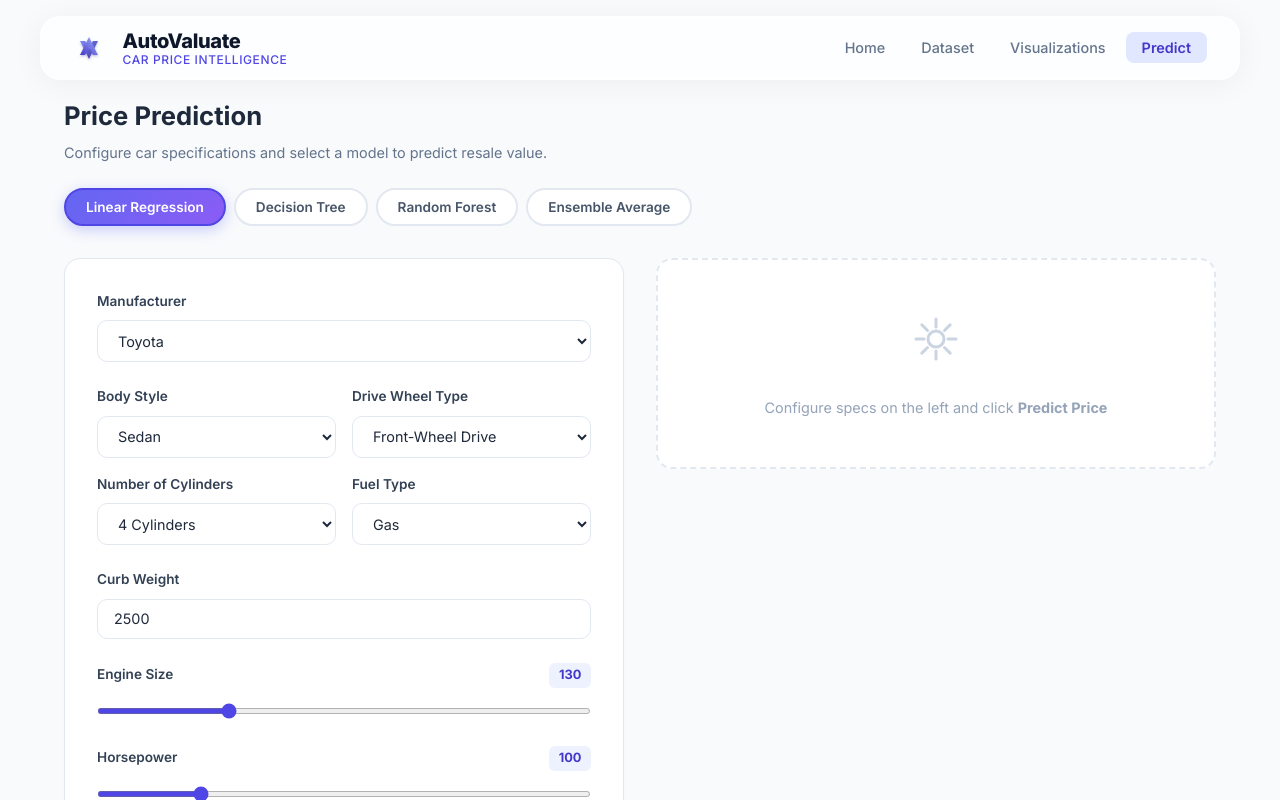
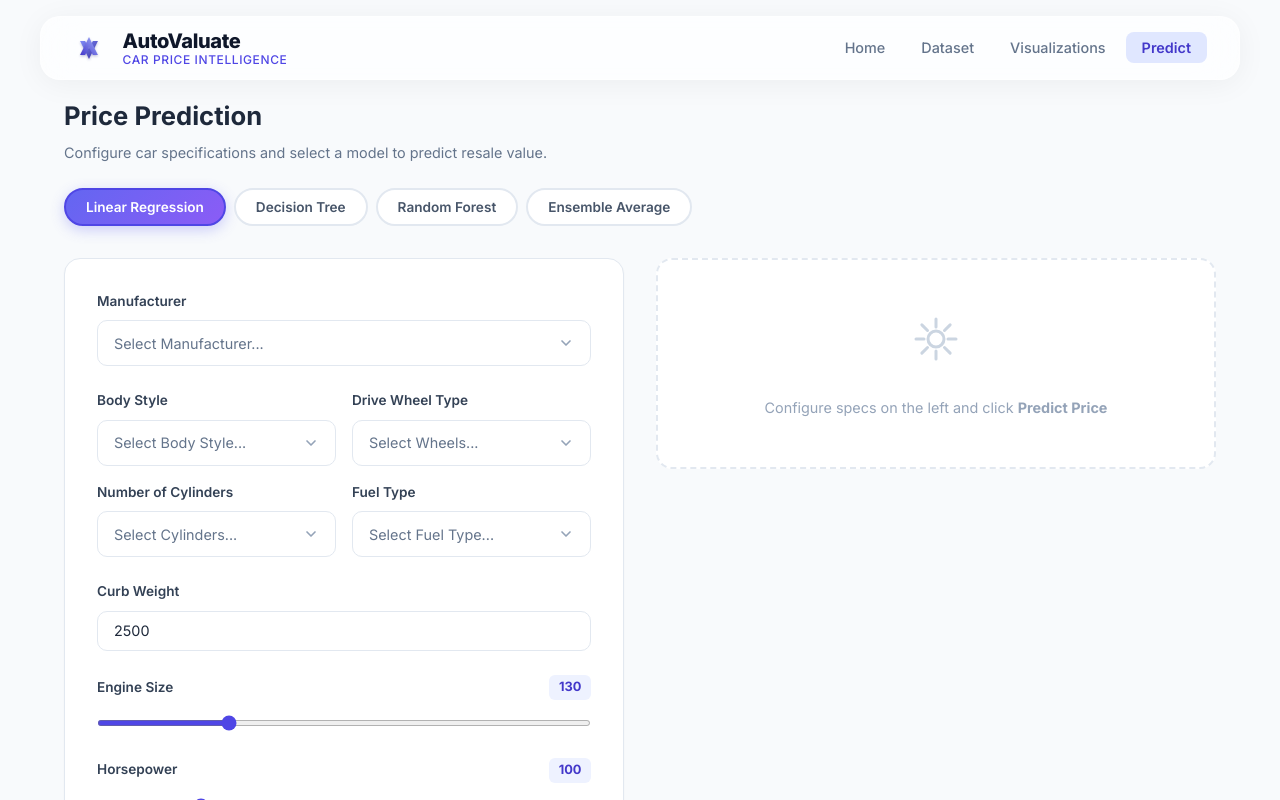
Before and after one commit to gopikrish1/Car-Price-Prediction, a React (Vite) app in the folder frontend/: page /predict in a window 1280 px wide. Shown: the top 800 px of the page. Built offline with nearby package versions, Linux system fonts and the light colour scheme.

Commit message:
feat: Implement initial frontend structure including global styles, a prediction page, and a custom select component.

```diff
--- /dev/null
+++ b/frontend/src/components/CustomSelect.jsx
@@ -0,0 +1,53 @@
+import { useState, useRef, useEffect } from "react";
+
+export default function CustomSelect({ value, onChange, options, id, placeholder = "Select...", error }) {
+  const [isOpen, setIsOpen] = useState(false);
+  const dropdownRef = useRef(null);
+
+  const selectedOption = options.find((opt) => opt.value === value);
+
+  useEffect(() => {
+    const handleClickOutside = (event) => {
+      if (dropdownRef.current && !dropdownRef.current.contains(event.target)) {
+        setIsOpen(false);
+      }
+    };
+    document.addEventListener("mousedown", handleClickOutside);
+    return () => document.removeEventListener("mousedown", handleClickOutside);
+  }, []);
+
+  return (
+    <div className="custom-select-container" ref={dropdownRef} id={id}>
+      <div
+        className={`custom-select-control ${isOpen ? "open" : ""}`}
+        onClick={() => setIsOpen(!isOpen)}
+        style={error ? { borderColor: 'var(--danger)' } : {}}
+      >
+        <span className="custom-select-value" style={{ color: selectedOption ? 'inherit' : 'var(--gray-500)' }}>
+          {selectedOption ? selectedOption.label : placeholder}
+        </span>
+        <span className={`custom-select-arrow ${isOpen ? "open" : ""}`}>
+          <svg width="16" height="16" viewBox="0 0 24 24" fill="none" stroke="currentColor" strokeWidth="2.5" strokeLinecap="round" strokeLinejoin="round">
+            <polyline points="6 9 12 15 18 9"></polyline>
+          </svg>
+        </span>
+      </div>
+      {isOpen && (
+        <div className="custom-select-menu">
+          {options.map((opt) => (
+            <div
+              key={opt.value}
+              className={`custom-select-option ${opt.value === value ? "selected" : ""}`}
+              onClick={() => {
+                onChange(opt.value);
+                setIsOpen(false);
+              }}
+            >
+              {opt.label}
+            </div>
+          ))}
+        </div>
+      )}
+    </div>
+  );
+}
--- a/frontend/src/index.css
+++ b/frontend/src/index.css
@@ -787,6 +787,79 @@ body {
   box-shadow: 0 0 0 3px var(--primary-100);
 }
 
+/* ─────────────────────────────────────────────
+   CUSTOM SELECT (replaces native <select>)
+   ───────────────────────────────────────────── */
+.custom-select-container {
+  position: relative;
+  width: 100%;
+}
+.custom-select-control {
+  display: flex;
+  align-items: center;
+  justify-content: space-between;
+  width: 100%;
+  padding: 0.65rem 1rem;
+  border: 1px solid var(--gray-200);
+  border-radius: 10px;
+  font-size: 0.9rem;
+  font-family: var(--font);
+  color: var(--gray-800);
+  background: #fff;
+  cursor: pointer;
+  transition: all 0.2s;
+  user-select: none;
+}
+.custom-select-control:hover {
+  border-color: var(--primary-300);
+}
+.custom-select-control.open {
+  border-color: var(--primary-400);
+  box-shadow: 0 0 0 3px var(--primary-100);
+}
+.custom-select-arrow {
+  color: var(--gray-400);
+  display: flex;
+  transition: transform 0.2s cubic-bezier(0.175, 0.885, 0.32, 1.275);
+}
+.custom-select-arrow.open {
+  transform: rotate(180deg);
+  color: var(--primary-600);
+}
+.custom-select-menu {
+  position: absolute;
+  top: calc(100% + 6px);
+  left: 0;
+  right: 0;
+  background: #fff;
+  border: 1px solid var(--gray-200);
+  border-radius: 10px;
+  box-shadow: var(--shadow-xl);
+  max-height: 240px;
+  overflow-y: auto;
+  z-index: 150;
+  padding: 0.4rem;
+  animation: slideDown 0.2s ease;
+}
+.custom-select-option {
+  padding: 0.6rem 0.8rem;
+  font-size: 0.9rem;
+  font-weight: 500;
+  color: var(--gray-700);
+  border-radius: 6px;
+  cursor: pointer;
+  transition: all 0.15s;
+}
+.custom-select-option:hover {
+  background: var(--primary-50);
+  color: var(--primary-700);
+}
+.custom-select-option.selected {
+  background: var(--primary-100);
+  color: var(--primary-800);
+  font-weight: 700;
+}
+
 .form-actions {
   display: flex;
   gap: 0.75rem;
--- a/frontend/src/pages/Predict.jsx
+++ b/frontend/src/pages/Predict.jsx
@@ -2,6 +2,7 @@ import { useState } from "react";
 import api from "../api/axios";
 import Spinner from "../components/Spinner";
 import ErrorBanner from "../components/ErrorBanner";
+import CustomSelect from "../components/CustomSelect";
 
 const MAKE_OPTIONS = [
   { label: "Alfa Romeo", value: 0 },
@@ -35,16 +36,45 @@ const MODEL_OPTIONS = [
   { key: "ensemble", label: "Ensemble Average" },
 ];
 
+const BODY_STYLE_OPTIONS = [
+  { label: "Sedan", value: 0 },
+  { label: "Hatchback", value: 1 },
+  { label: "Wagon", value: 2 },
+  { label: "Hardtop", value: 3 },
+  { label: "Convertible", value: 4 },
+];
+
+const DRIVE_WHEEL_OPTIONS = [
+  { label: "Front-Wheel Drive", value: 0 },
+  { label: "Rear-Wheel Drive", value: 1 },
+  { label: "All-Wheel Drive", value: 2 },
+];
+
+const CYLINDER_OPTIONS = [
+  { label: "2 Cylinders", value: 2 },
+  { label: "3 Cylinders", value: 3 },
+  { label: "4 Cylinders", value: 4 },
+  { label: "5 Cylinders", value: 5 },
+  { label: "6 Cylinders", value: 6 },
+  { label: "8 Cylinders", value: 8 },
+  { label: "12 Cylinders", value: 12 },
+];
+
+const FUEL_TYPE_OPTIONS = [
+  { label: "Gas", value: 0 },
+  { label: "Diesel", value: 1 },
+];
+
 const DEFAULTS = {
   engine_size: 130,
   horsepower: 100,
   width: 66,
   curb_weight: 2500,
-  drive_wheels: 0,
-  fuel_type: 0,
-  make: 19, // Toyota
-  body_style: 0, // Sedan
-  num_of_cylinders: 4,
+  drive_wheels: "",
+  fuel_type: "",
+  make: "",
+  body_style: "",
+  num_of_cylinders: "",
   city_mpg: 25,
   highway_mpg: 30,
 };
@@ -52,6 +82,7 @@ const DEFAULTS = {
 export default function Predict() {
   const [model, setModel] = useState("linear_regression");
   const [form, setForm] = useState({ ...DEFAULTS });
+  const [fieldErrors, setFieldErrors] = useState({});
   const [loading, setLoading] = useState(false);
   const [error, setError] = useState("");
   const [result, setResult] = useState(null);
@@ -60,8 +91,25 @@ export default function Predict() {
     setForm((prev) => ({ ...prev, [key]: value }));
 
   const handlePredict = async () => {
-    if (form.city_mpg === "" || form.highway_mpg === "") {
-      setError("Please enter both City and Highway MPG values.");
+    const errors = {};
+    if (form.make === "") errors.make = "Please select a manufacturer.";
+    if (form.body_style === "") errors.body_style = "Please select a body style.";
+    if (form.drive_wheels === "") errors.drive_wheels = "Please select a drive wheel type.";
+    if (form.num_of_cylinders === "") errors.num_of_cylinders = "Please select the number of cylinders.";
+    if (form.fuel_type === "") errors.fuel_type = "Please select a fuel type.";
+
+    if (form.curb_weight === "" || form.curb_weight < 1500 || form.curb_weight > 4500) {
+      errors.curb_weight = "Must be between 1500 and 4500.";
+    }
+    if (form.city_mpg === "" || form.city_mpg < 10 || form.city_mpg > 60) {
+      errors.city_mpg = "Must be between 10 and 60.";
+    }
+    if (form.highway_mpg === "" || form.highway_mpg < 10 || form.highway_mpg > 60) {
+      errors.highway_mpg = "Must be between 10 and 60.";
+    }
+
+    setFieldErrors(errors);
+    if (Object.keys(errors).length > 0) {
       return;
     }
 
@@ -72,9 +120,14 @@ export default function Predict() {
       const res = await api.post("/predict/", { ...form, model_name: model });
       setResult(res.data);
     } catch (err) {
-      setError(
-        err.response?.data?.detail || err.message || "Prediction failed"
-      );
+      const detail = err.response?.data?.detail;
+      let errorMsg = err.message || "Prediction failed";
+      if (Array.isArray(detail)) {
+        errorMsg = detail.map(d => `${d.loc[d.loc.length - 1]}: ${d.msg}`).join(". ");
+      } else if (typeof detail === "string") {
+        errorMsg = detail;
+      }
+      setError(errorMsg);
     } finally {
       setLoading(false);
     }
@@ -85,6 +138,7 @@ export default function Predict() {
     setModel("linear_regression");
     setResult(null);
     setError("");
+    setFieldErrors({});
   };
 
   return (
@@ -123,51 +177,47 @@ export default function Predict() {
 
       <div className="predict-layout">
         {/* ── Form Card ── */}
-        <div className="form-card" id="predict-form">
+        <form className="form-card" id="predict-form" noValidate onSubmit={(e) => { e.preventDefault(); handlePredict(); }}>
           {/* Manufacturer dropdown */}
           <div className="form-group">
             <label>Manufacturer</label>
-            <select
+            <CustomSelect
+              id="input-make"
               value={form.make}
-              onChange={(e) => update("make", +e.target.value)}
-              id="input-make"
-            >
-              {MAKE_OPTIONS.map((m) => (
-                <option key={m.value} value={m.value}>
-                  {m.label}
-                </option>
-              ))}
-            </select>
+              onChange={(val) => update("make", val)}
+              options={MAKE_OPTIONS}
+              placeholder="Select Manufacturer..."
+              error={!!fieldErrors.make}
+            />
+            {fieldErrors.make && <span style={{ color: 'var(--danger)', fontSize: '0.8rem', marginTop: '0.4rem', display: 'block' }}>{fieldErrors.make}</span>}
           </div>
 
           {/* Body Style & Drive Wheels (Side-by-side) */}
           <div style={{ display: "flex", gap: "1rem", marginBottom: "1rem" }}>
             <div className="form-group" style={{ flex: 1, marginBottom: 0 }}>
               <label>Body Style</label>
-              <select
+              <CustomSelect
+                id="input-body-style"
                 value={form.body_style}
-                onChange={(e) => update("body_style", +e.target.value)}
-                id="input-body-style"
-              >
-                <option value={0}>Sedan</option>
-                <option value={1}>Hatchback</option>
-                <option value={2}>Wagon</option>
-                <option value={3}>Hardtop</option>
-                <option value={4}>Convertible</option>
-              </select>
+                onChange={(val) => update("body_style", val)}
+                options={BODY_STYLE_OPTIONS}
+                placeholder="Select Body Style..."
+                error={!!fieldErrors.body_style}
+              />
+              {fieldErrors.body_style && <span style={{ color: 'var(--danger)', fontSize: '0.8rem', marginTop: '0.4rem', display: 'block' }}>{fieldErrors.body_style}</span>}
             </div>
 
             <div className="form-group" style={{ flex: 1, marginBottom: 0 }}>
               <label>Drive Wheel Type</label>
-              <select
+              <CustomSelect
+                id="input-drive-wheels"
                 value={form.drive_wheels}
-                onChange={(e) => update("drive_wheels", +e.target.value)}
-                id="input-drive-wheels"
-              >
-                <option value={0}>Front-Wheel Drive</option>
-                <option value={1}>Rear-Wheel Drive</option>
-                <option value={2}>All-Wheel Drive</option>
-              </select>
+                onChange={(val) => update("drive_wheels", val)}
+                options={DRIVE_WHEEL_OPTIONS}
+                placeholder="Select Wheels..."
+                error={!!fieldErrors.drive_wheels}
+              />
+              {fieldErrors.drive_wheels && <span style={{ color: 'var(--danger)', fontSize: '0.8rem', marginTop: '0.4rem', display: 'block' }}>{fieldErrors.drive_wheels}</span>}
             </div>
           </div>
 
@@ -175,31 +225,28 @@ export default function Predict() {
           <div style={{ display: "flex", gap: "1rem" }}>
             <div className="form-group" style={{ flex: 1 }}>
               <label>Number of Cylinders</label>
-              <select
+              <CustomSelect
+                id="input-cylinders"
                 value={form.num_of_cylinders}
-                onChange={(e) => update("num_of_cylinders", +e.target.value)}
-                id="input-cylinders"
-              >
-                <option value={2}>2 Cylinders</option>
-                <option value={3}>3 Cylinders</option>
-                <option value={4}>4 Cylinders</option>
-                <option value={5}>5 Cylinders</option>
-                <option value={6}>6 Cylinders</option>
-                <option value={8}>8 Cylinders</option>
-                <option value={12}>12 Cylinders</option>
-              </select>
+                onChange={(val) => update("num_of_cylinders", val)}
+                options={CYLINDER_OPTIONS}
+                placeholder="Select Cylinders..."
+                error={!!fieldErrors.num_of_cylinders}
+              />
+              {fieldErrors.num_of_cylinders && <span style={{ color: 'var(--danger)', fontSize: '0.8rem', marginTop: '0.4rem', display: 'block' }}>{fieldErrors.num_of_cylinders}</span>}
             </div>
 
             <div className="form-group" style={{ flex: 1 }}>
               <label>Fuel Type</label>
-              <select
+              <CustomSelect
+                id="input-fuel-type"
                 value={form.fuel_type}
-                onChange={(e) => update("fuel_type", +e.target.value)}
-                id="input-fuel-type"
-              >
-                <option value={0}>Gas</option>
-                <option value={1}>Diesel</option>
-              </select>
+                onChange={(val) => update("fuel_type", val)}
+                options={FUEL_TYPE_OPTIONS}
+                placeholder="Select Fuel Type..."
+                error={!!fieldErrors.fuel_type}
+              />
+              {fieldErrors.fuel_type && <span style={{ color: 'var(--danger)', fontSize: '0.8rem', marginTop: '0.4rem', display: 'block' }}>{fieldErrors.fuel_type}</span>}
             </div>
           </div>
 
@@ -211,9 +258,11 @@ export default function Predict() {
               min={1500}
               max={4500}
               value={form.curb_weight}
-              onChange={(e) => update("curb_weight", +e.target.value)}
+              onChange={(e) => update("curb_weight", e.target.value === "" ? "" : +e.target.value)}
               id="input-curb-weight"
+              style={fieldErrors.curb_weight ? { borderColor: 'var(--danger)' } : {}}
             />
+            {fieldErrors.curb_weight && <span style={{ color: 'var(--danger)', fontSize: '0.8rem', marginTop: '0.4rem', display: 'block' }}>{fieldErrors.curb_weight}</span>}
           </div>
 
           {/* Engine Size slider */}
@@ -272,11 +321,12 @@ export default function Predict() {
                 type="number"
                 min={10}
                 max={60}
-                required
                 value={form.city_mpg}
                 onChange={(e) => update("city_mpg", e.target.value === "" ? "" : +e.target.value)}
                 id="input-city-mpg"
+                style={fieldErrors.city_mpg ? { borderColor: 'var(--danger)' } : {}}
               />
+              {fieldErrors.city_mpg && <span style={{ color: 'var(--danger)', fontSize: '0.8rem', marginTop: '0.4rem', display: 'block' }}>{fieldErrors.city_mpg}</span>}
             </div>
             <div className="form-group" style={{ flex: 1 }}>
               <label>Highway MPG</label>
@@ -284,11 +334,12 @@ export default function Predict() {
                 type="number"
                 min={10}
                 max={60}
-                required
                 value={form.highway_mpg}
                 onChange={(e) => update("highway_mpg", e.target.value === "" ? "" : +e.target.value)}
                 id="input-highway-mpg"
+                style={fieldErrors.highway_mpg ? { borderColor: 'var(--danger)' } : {}}
               />
+              {fieldErrors.highway_mpg && <span style={{ color: 'var(--danger)', fontSize: '0.8rem', marginTop: '0.4rem', display: 'block' }}>{fieldErrors.highway_mpg}</span>}
             </div>
           </div>
 
@@ -299,8 +350,8 @@ export default function Predict() {
           {/* Buttons */}
           <div className="form-actions">
             <button
+              type="submit"
               className="btn-predict"
-              onClick={handlePredict}
               disabled={loading}
               id="btn-predict"
             >
@@ -317,6 +368,7 @@ export default function Predict() {
               )}
             </button>
             <button
+              type="button"
               className="btn-reset"
               onClick={handleReset}
               id="btn-reset"
@@ -324,7 +376,7 @@ export default function Predict() {
               Reset
             </button>
           </div>
-        </div>
+        </form>
 
         {/* ── Result Card ── */}
         {result ? (
```
